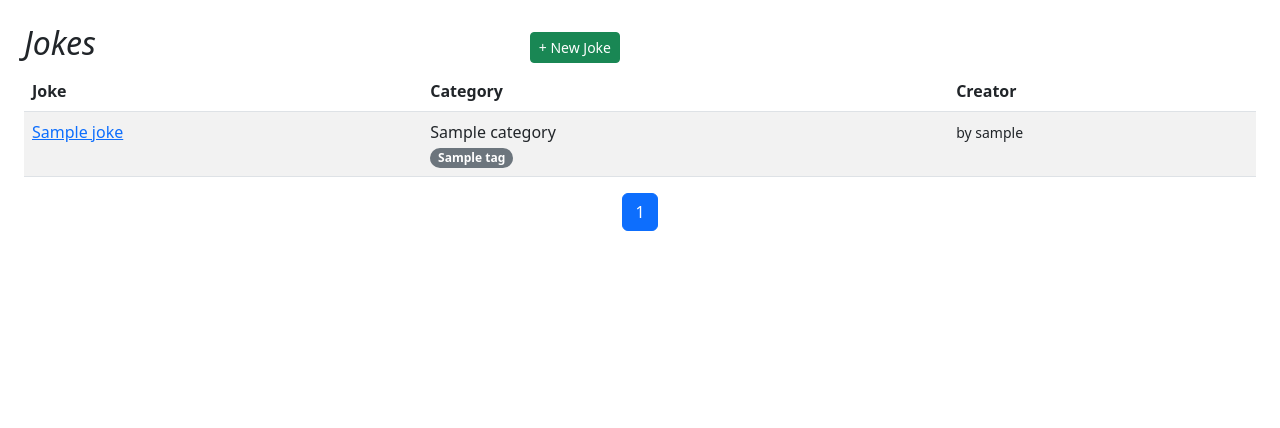
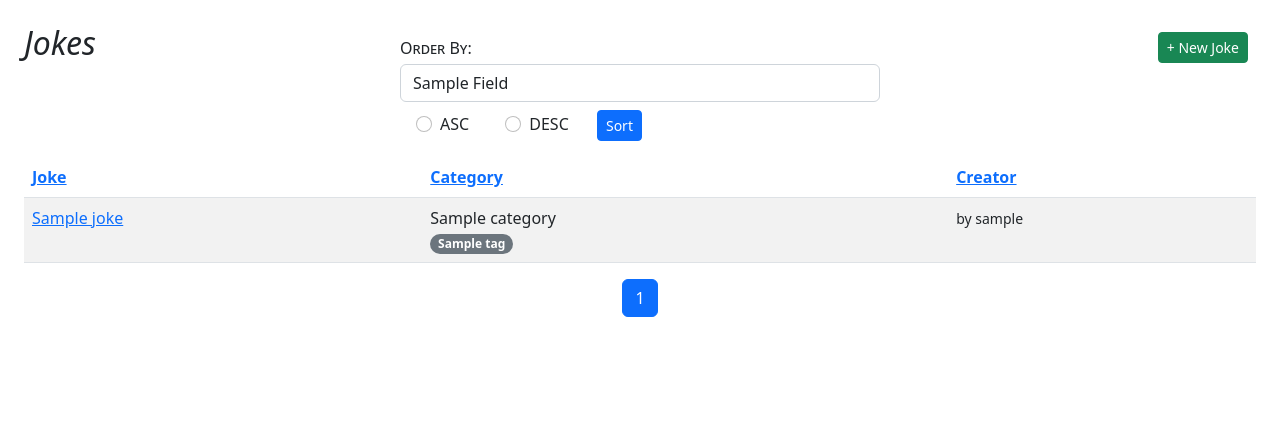
Before and after one commit to anastacia124/djangojokes.com, a Django app: template templates/jokes/joke_list.html in a window 1280 px wide. Shown: the part 93-521 px from the top of the page. Run offline with Django 4.2, Linux system fonts and the light colour scheme; the template is opened without the code that fills it: most values are stand-ins (such as "Sample title", 1, 10 or a date in 2020); parts of the project's set-up code (start-up, migrations or seed data) failed here and were passed over; some libraries are stand-ins or nearby versions.

Commit message:
53 initial commit/ adding asc and desc jokes

```diff
--- a/templates/includes/pagination.html
+++ b/templates/includes/pagination.html
@@ -2,12 +2,12 @@
   <ul class="pagination justify-content-center">
     {% if page_obj.has_previous %}
       <li class="page-item">
-          <a class="page-link" href="?page=1">&laquo; 1…</a>
+        <a class="page-link" href="?page=1&order={{ order }}&direction={{ direction }}">&laquo; 1…</a>
       </li>
       {% if page_obj.previous_page_number != 1 %}
         <li class="page-item">
           <a class="page-link"
-              href="?page={{ page_obj.previous_page_number }}">
+            href="?page={{ page_obj.previous_page_number }}&order={{ order }}&direction={{ direction }}">
             {{ page_obj.previous_page_number }}
           </a>
         </li>
@@ -21,13 +21,13 @@
     {% if page_obj.has_next %}
       {% if page_obj.next_page_number != page_obj.paginator.num_pages %}
         <li class="page-item">
-            <a class="page-link" href="?page={{ page_obj.next_page_number }}">
+          <a class="page-link" href="?page={{ page_obj.next_page_number }}&order={{ order }}&direction={{ direction }}">
             {{ page_obj.next_page_number }}
           </a>
         </li>
       {% endif %}
       <li class="page-item">
-          <a class="page-link" href="?page={{ page_obj.paginator.num_pages }}">
+        <a class="page-link" href="?page={{ page_obj.paginator.num_pages }}&order={{ order }}&direction={{ direction }}">
           …{{ page_obj.paginator.num_pages }} &raquo;
         </a>
       </li>
--- a/templates/jokes/joke_list.html
+++ b/templates/jokes/joke_list.html
@@ -5,6 +5,35 @@
   <div class="row">
     <div class="col-12 col-md-2 col-lg-3">
       <h2>Jokes</h2>
+    </div>
+    <div class="col-12 col-md-8 col-lg-6">
+      <form class="form-inline my-2 mx-auto" style="max-width: 30rem;">
+        <label class="my-1 me-2" for="order">Order By:</label>
+        <select class="form-control me-sm-2" name="order" id="order">
+          {% for field in order_fields %}
+            <option value="{{ field }}"
+              {% if order == field %}selected{% endif %}
+            >{{ field|title }}</option>
+          {% endfor %}
+        </select>
+        <div class="form-check form-check-inline">
+          <input class="form-check-input" type="radio" name="direction"
+            id="asc" value="asc"
+            {% if direction == 'asc' %}checked{% endif %}
+          >
+          <label class="form-check-label" for="asc">ASC</label>
+        </div>
+        <div class="form-check form-check-inline">
+          <input class="form-check-input" type="radio" name="direction"
+            id="desc" value="desc"
+            {% if direction == 'desc' %}checked{% endif %}
+          >
+          <label class="form-check-label" for="desc">DESC</label>
+        </div>
+        <button class="btn btn-primary btn-sm m-2" type="submit">
+          Sort
+        </button>
+      </form>
     </div>
     <div class="col-12 col-md-2 col-lg-3 text-end">
       <a class="btn btn-success btn-sm m-2" href="{% url 'jokes:create' %}">
@@ -16,11 +45,25 @@
   <div class="table-responsive">
     <table class="table table-striped" style="min-width: 500px">
       <thead>
-        <tr>
-          <th>Joke</th>
-          <th>Category</th>
-          <th>Creator</th>
-        </tr>
+        {% with order=request.GET.order dir=request.GET.direction %}
+          <tr>
+            {% if order == 'joke' and dir == 'asc' %}
+              <th><a href="?order=joke&direction=desc">Joke</a></th>
+            {% else %}
+              <th><a href="?order=joke&direction=asc">Joke</a></th>
+            {% endif %}
+            {% if order == 'category' and dir == 'asc' %}
+              <th><a href="?order=category&direction=desc">Category</a></th>
+            {% else %}
+              <th><a href="?order=category&direction=asc">Category</a></th>
+            {% endif %}
+            {% if order == 'creator' and dir == 'asc' %}
+              <th><a href="?order=creator&direction=desc">Creator</a></th>
+            {% else %}
+              <th><a href="?order=creator&direction=asc">Creator</a></th>
+            {% endif %}
+          </tr>
+        {% endwith %}
       </thead>
       <tbody>
         {% for joke in joke_list %}
@@ -38,10 +81,10 @@
             </td>
             <td>
               {% if joke.user == user %}
-                <a href="{% url 'joke-update' joke.slug %}">
+                <a href="{% url 'jokes:update' joke.slug %}">
                   <i class="fas fa-pencil-alt"></i>
                 </a>
-                <a href="{% url 'joke-delete' joke.slug %}">
+                <a href="{% url 'jokes:delete' joke.slug %}">
                   <i class="far fa-trash-alt"></i>
                 </a>
               {% else %}
```
Also changed, not shown: jokes/views.py (+60 -12 lines). Lines whose indentation alone changed are shown as unchanged.
